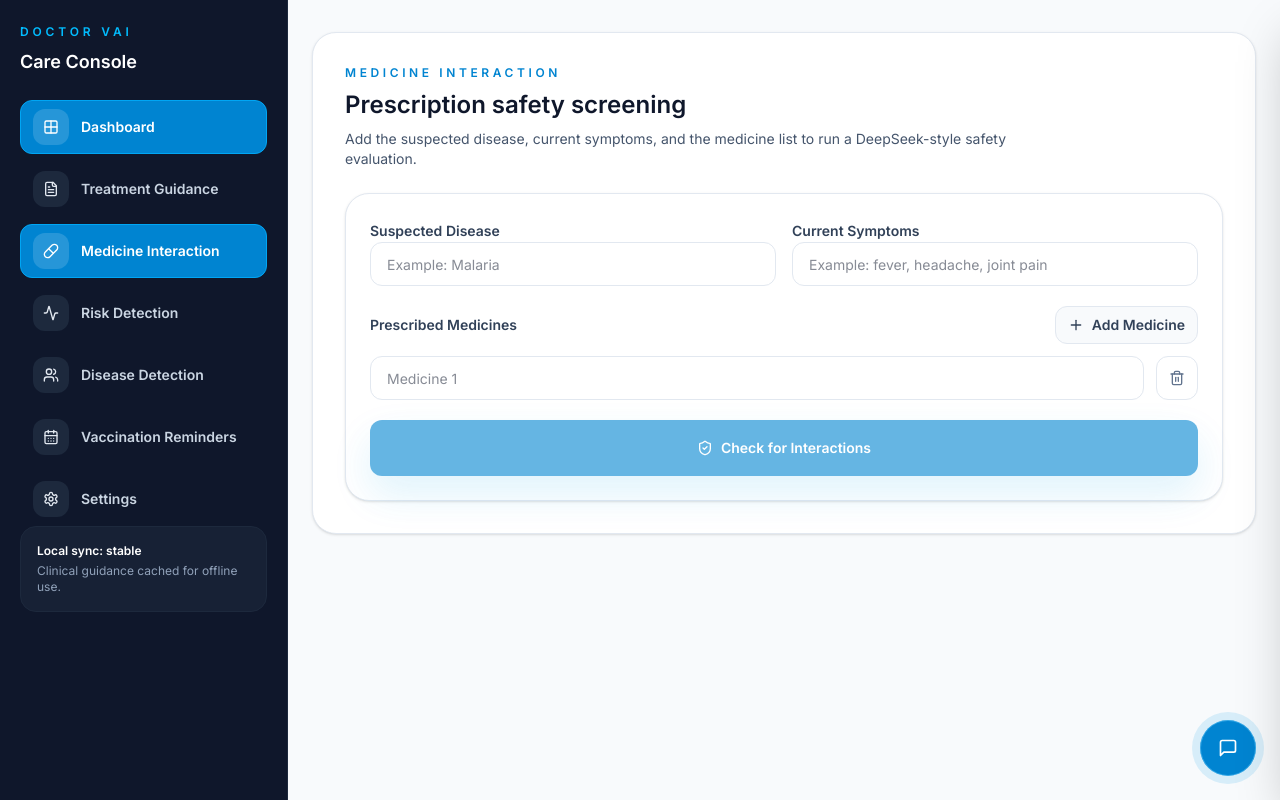
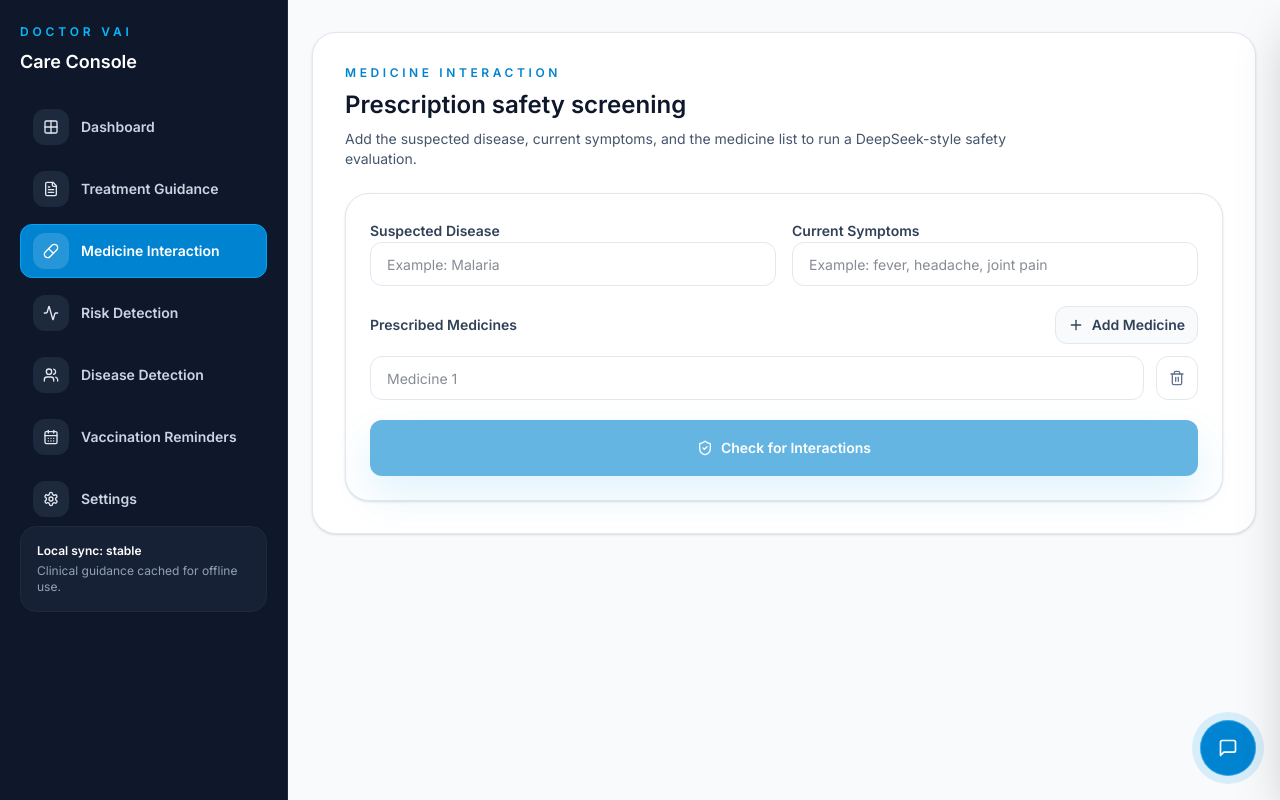
Before and after one commit to saikat709/doctor-vai, a Next.js app: page /dashboard/interactions in a window 1280 px wide. Built offline with nearby package versions, Linux system fonts and the light colour scheme.

Commit message:
feat(auth): implement login functionality with NextAuth integration feat(dashboard): adjust layout for responsive design feat(sidebar): enhance active navigation item detection logic

```diff
--- a/app/(auth)/login/page.tsx
+++ b/app/(auth)/login/page.tsx
@@ -1,41 +1,59 @@
+"use client";
+
+import { useState } from "react";
 import Link from "next/link";
+import { signIn } from "next-auth/react";
 import { Button } from "@/components/ui/button";
 import { Input } from "@/components/ui/input";
 
 export default function LoginPage() {
+  const [email, setEmail] = useState("worker@health.gov");
+  const [password, setPassword] = useState("password123");
+  const [submitting, setSubmitting] = useState(false);
+
+  const handleSubmit = async (e: React.FormEvent) => {
+    e.preventDefault();
+    setSubmitting(true);
+
+    await signIn("credentials", {
+      redirect: true,
+      email,
+      password,
+      callbackUrl: "/dashboard/session",
+    });
+
+    setSubmitting(false);
+  };
+
   return (
     <div className="space-y-6">
       <div className="space-y-2">
         <p className="text-xs font-semibold uppercase tracking-[0.3em] text-teal-600">
           Secure Access
         </p>
-        <h1 className="text-2xl font-semibold text-slate-900">
-          Sign in to Doctor Vai
-        </h1>
+        <h1 className="text-2xl font-semibold text-slate-900">Sign in to Doctor Vai</h1>
         <p className="text-sm text-slate-600">
           Use your assigned clinical credentials to unlock the dashboard.
         </p>
       </div>
 
-      <form className="space-y-4">
+      <form onSubmit={handleSubmit} className="space-y-4">
         <div className="space-y-2">
           <label className="text-xs font-semibold text-slate-600">Email</label>
-          <Input placeholder="worker@health.gov" type="email" />
+          <Input value={email} onChange={(e) => setEmail(e.target.value)} placeholder="worker@health.gov" type="email" />
         </div>
         <div className="space-y-2">
           <label className="text-xs font-semibold text-slate-600">Password</label>
-          <Input placeholder="password123" type="password" />
+          <Input value={password} onChange={(e) => setPassword(e.target.value)} placeholder="password123" type="password" />
         </div>
-        <Button type="button" className="w-full">
-          Continue to dashboard
+        <Button type="submit" className="w-full" disabled={submitting}>
+          {submitting ? "Signing in…" : "Continue to dashboard"}
         </Button>
       </form>
 
       <div className="rounded-2xl border border-teal-100 bg-teal-50 p-4 text-xs text-teal-800">
         <p className="font-semibold">Demo access</p>
-        <p className="mt-1">
-          Sign in with worker@health.gov / password123 to simulate a clinician.
-        </p>
+        <p className="mt-1">Sign in with worker@health.gov / password123 to simulate a clinician.</p>
       </div>
 
       <Link href="/" className="text-xs font-semibold text-teal-700">
--- a/app/(dashboard)/layout.tsx
+++ b/app/(dashboard)/layout.tsx
@@ -8,7 +8,7 @@ export default function DashboardLayout({
 }) {
   return (
     <div className="min-h-screen bg-slate-50">
-      <div className="mx-auto grid min-h-screen max-w-7xl grid-cols-1 lg:grid-cols-[288px_1fr]">
+      <div className="mx-auto grid min-h-screen max-w-full grid-cols-1 lg:grid-cols-[288px_1fr]">
         <Sidebar />
         <main className="relative z-0 px-4 py-6 lg:px-6 lg:py-8">
           <div className="rounded-3xl border border-slate-200 bg-white p-6 shadow-sm lg:p-8">
--- a/auth.ts
+++ b/auth.ts
@@ -6,5 +6,7 @@ import { authConfig } from "@/auth.config";
 export const { handlers, auth, signIn, signOut } = NextAuth({
   adapter: PrismaAdapter(db),
   session: { strategy: "jwt" },
+  // Use explicit secret fallback: prefer NEXTAUTH_SECRET but allow AUTH_SECRET for local/dev
+  secret: process.env.NEXTAUTH_SECRET ?? process.env.AUTH_SECRET,
   ...authConfig,
 });
--- a/components/sidebar.tsx
+++ b/components/sidebar.tsx
@@ -34,6 +34,16 @@ type SidebarProps = {
 export function Sidebar({ className, onNavigate }: SidebarProps) {
   const pathname = usePathname();
   const [mobileOpen, setMobileOpen] = useState(false);
+
+  // Determine the single best-matching nav item for the current pathname.
+  // Pick the nav item with the longest href that matches the start of the pathname.
+  const activeHref = (() => {
+    if (!pathname) return null;
+    const matches = navItems
+      .filter((item) => pathname === item.href || pathname.startsWith(`${item.href}/`))
+      .sort((a, b) => b.href.length - a.href.length);
+    return matches.length > 0 ? matches[0].href : null;
+  })();
 
   return (
     <>
@@ -72,7 +82,7 @@ export function Sidebar({ className, onNavigate }: SidebarProps) {
         <nav className="flex flex-1 flex-col gap-2">
           {navItems.map((item) => {
             const Icon = item.icon;
-            const active = pathname === item.href || pathname?.startsWith(`${item.href}/`);
+            const active = activeHref === item.href;
 
             return (
               <Link
```
